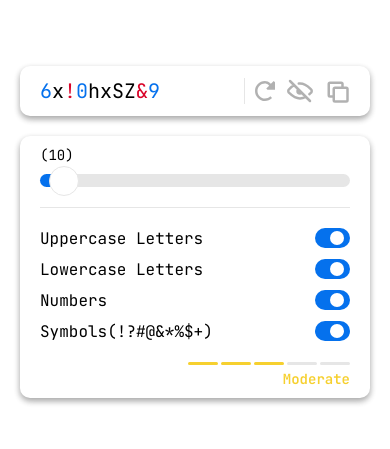
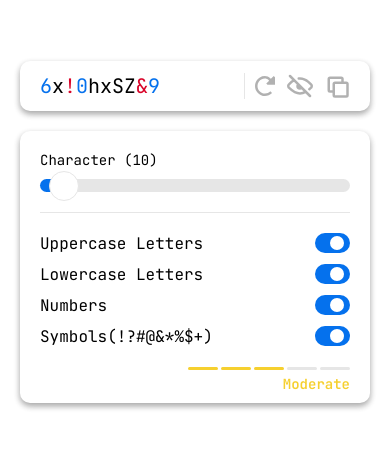
Before and after one commit to lindabgaa/passForge, a React (Vite) app: page / in a window 390 px wide. Shown: the part 175-624 px from the top of the page. Built offline with nearby package versions, Linux system fonts and the light colour scheme.

Commit message:
update PasswordDisplay styles for mobile again

```diff
--- a/src/components/PasswordLength/PasswordLength.css
+++ b/src/components/PasswordLength/PasswordLength.css
@@ -10,7 +10,7 @@ div.length-container {
 
 @media screen and (max-width: 450px) {
   div.length-container {
-    padding: 0 0 2rem 0;
+    padding-bottom: 2rem;
     flex-direction: column;
     align-items: flex-start;
   }
--- a/src/components/PasswordLength/PasswordLength.jsx
+++ b/src/components/PasswordLength/PasswordLength.jsx
@@ -55,7 +55,7 @@ export default function PasswordLength({ passwordLength, setPasswordLength }) {
       <label id="password-length-label" className="length-label">
         Character
       </label>
-      <span className="show-on-mobile">{`(${passwordLength})`}</span>
+      <span className="show-on-mobile">{`Character (${passwordLength})`}</span>
       <input
         ref={rangeRef}
         type="range"
```
